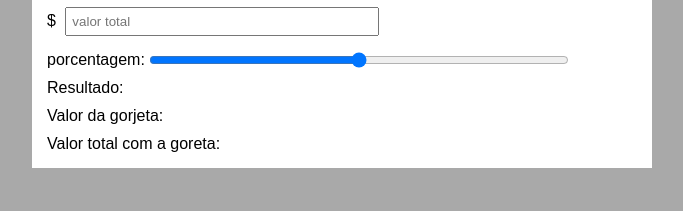
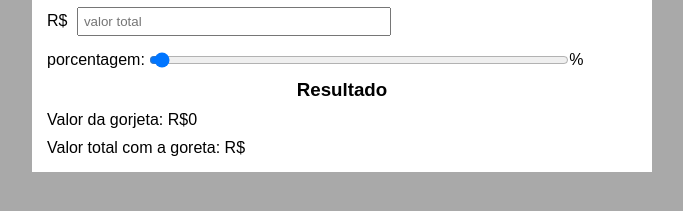
Before and after one commit to 0VitorGabriel/projeto-gorjeta, a plain HTML site: page index.html in a window 1280 px wide. Shown: the part 75-286 px from the top of the page, without its empty margins (298-981 px from the left). Drawn offline with Linux system fonts and the light colour scheme.

Commit message:
javascript pronto

```diff
--- a/index.html
+++ b/index.html
@@ -12,19 +12,19 @@
         <h1>Calculadora de gorjeta</h1>
         <p>
             <p id="cifrao">
-                $
+                R$
             </p><input type="number" name="valor" id="id_valor" placeholder="valor total">
         </p>
         <p>
             <label for="id_porcentagem">porcentagem: </label>
-            <input type="range" name="porcentagem" id="id_porcentagem"><output></output>
+            <input type="range" name="porcentagem" id="id_porcentagem" value="0">%<output id="mostrar_porcentagem"></output>
         </p>
-        <p>Resultado: </p>
+        <h3>Resultado</h3>
         <p>
-            Valor da gorjeta: <output></output>
+            Valor da gorjeta: R$<output id="gorjeta">0</output>
         </p>
         <p>
-            Valor total com a goreta: <output></output>
+            Valor total com a goreta: R$<output id="total_gorjeta"></output>
         </p>
     </main>
 
--- a/script/script.js
+++ b/script/script.js
@@ -0,0 +1,19 @@
+let valor = document.querySelector('input#id_valor')
+
+let porcentagem_gorjeta = document.querySelector('input#id_porcentagem')
+
+let resultado_gorjeta = document.querySelector('output#gorjeta')
+
+let resultado_total = document.querySelector('output#total_gorjeta')
+
+let mostrar_porcentagem = document.querySelector('output#mostrar_porcentagem')
+
+porcentagem_gorjeta.addEventListener('input', function () {
+    mostrar_porcentagem.innerHTML = Number(porcentagem_gorjeta.value)
+})
+
+porcentagem_gorjeta.addEventListener('mouseup', function () {
+    resultado_gorjeta.innerHTML = Number(porcentagem_gorjeta.value) * Number(valor.value) / 100
+
+    resultado_total.innerHTML = (Number(porcentagem_gorjeta.value) * Number(valor.value) / 100) + Number(valor.value)
+})
--- a/style/style.css
+++ b/style/style.css
@@ -23,6 +23,11 @@ h1 {
     padding-bottom: 25px;
 }
 
+h3 {
+    text-align: center;
+    padding: 5px;
+}
+
 input, p {
     padding: 5px;
 }
```
